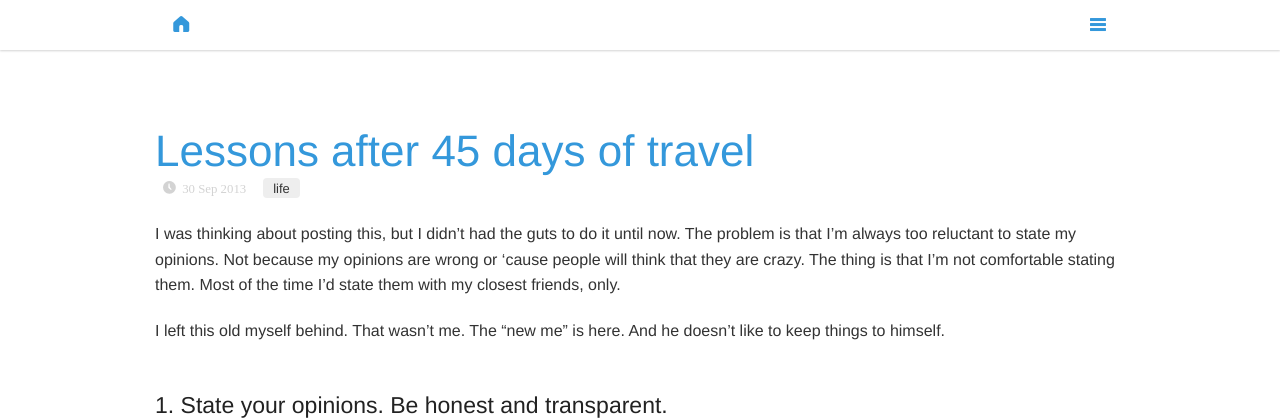
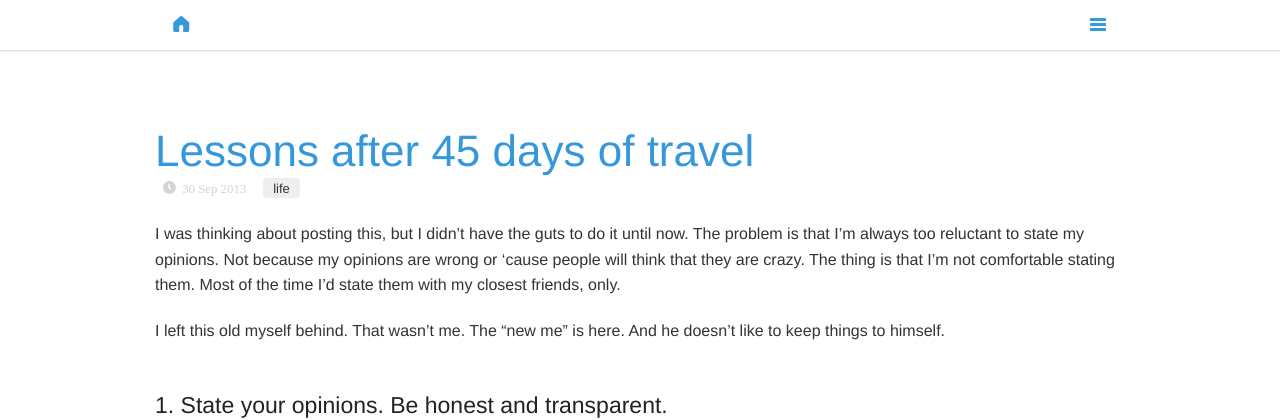
Before and after one commit to luizfonseca/luizfonseca.github.io, a Jekyll site: the page built from _posts/2013-09-30-lessons-learned-after-45-days-of-traveling.md, in a window 1280 px wide and 1400 px high. Shown: the top 420 px of the window. Built offline with Jekyll 4.4.1, drawn with Linux system fonts in a browser that asks for light colours; Markdown is read by kramdown in place of the engine named in the settings; comment, search, counter and statistics services are not loaded; some of the changed text lies outside the part shown.

Commit message:
Fix grammar mistakes.

```diff
--- a/_posts/2013-09-30-lessons-learned-after-45-days-of-traveling.md
+++ b/_posts/2013-09-30-lessons-learned-after-45-days-of-traveling.md
@@ -6,7 +6,7 @@ categories: life
 description: "What I've learned after my traveling time from August to September."
 ---
 
-I was thinking about posting this, but I didn't had the guts to do it until now.
+I was thinking about posting this, but I didn't have the guts to do it until now.
 The problem is that I'm always too reluctant to state  my opinions. Not because my opinions are wrong or 'cause people will think that they are crazy. The thing is that I'm not comfortable stating them. Most of the time I'd state them with my closest friends, only.
 
 I left this old myself behind. That wasn't me. The "new me" is here. And he doesn't like to keep things to himself.
```
Also changed, not shown: other parts of _posts/2013-09-30-lessons-learned-after-45-days-of-traveling.md (+1 -1 lines).
